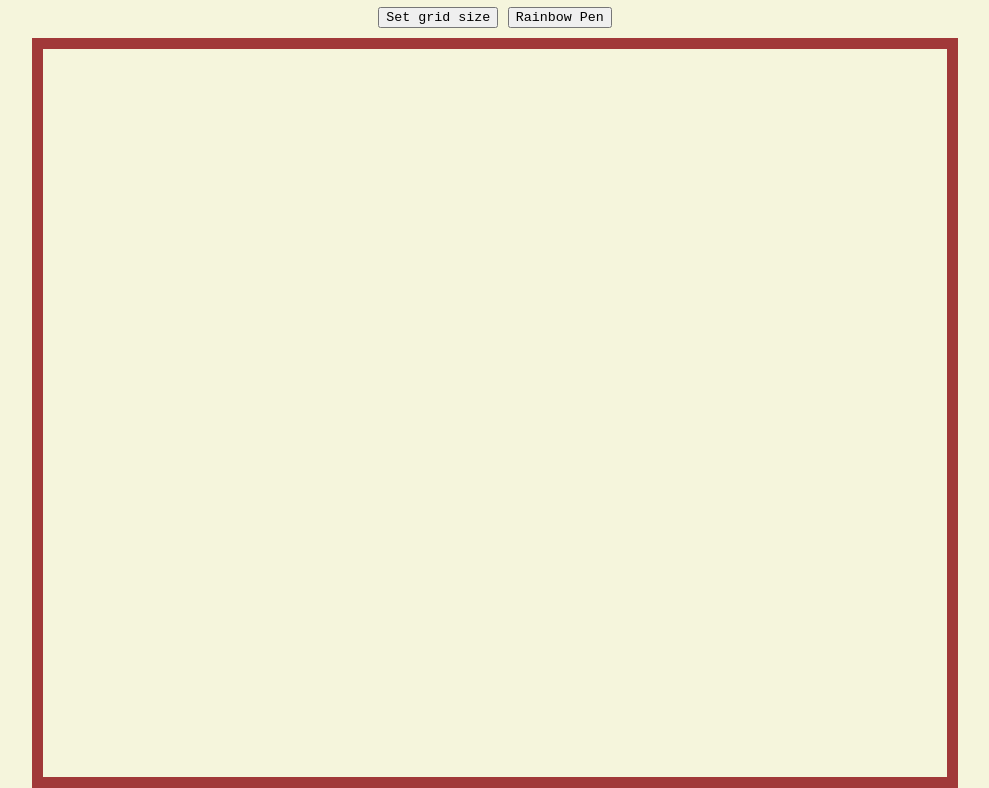
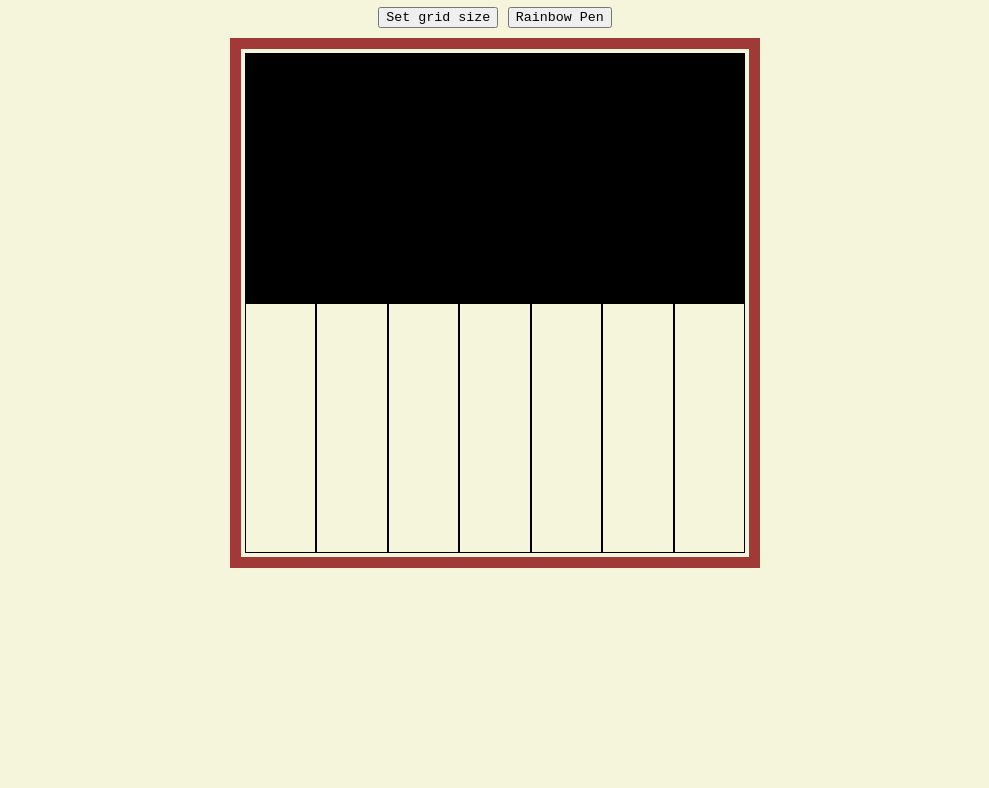
Before and after one commit to Denden-02/Etch_A_Sketch, a plain HTML site: page index.html in a window 1280 px wide. Shown: the part 50-838 px from the top of the page, without its empty margins (145-1134 px from the left). Drawn offline with Linux system fonts and the light colour scheme.

Commit message:
Make the main container an equal box via px
Experimented on inline css flex-basis property.
Changed the box to equal sides using 500px to
accomodate the grid boxes equally.

```diff
--- a/file.js
+++ b/file.js
@@ -0,0 +1,12 @@
+//TODO: continue LOGIC OF STEP 2 pseudocode; 3/20/2025
+// Logic #1 - commit 3/20/25
+function makeGrid() {
+    for (let i=0;i<=256;++i) {
+        let divSet = document.createElement("div")
+        divSet.style.cssText = "border: 1px solid black; flex-grow: 1; flex-shrink: 0;"
+        let mainCont = document.querySelector(".main-container");
+        mainCont.appendChild(divSet);
+    };
+}
+
+makeGrid();
--- a/styles.css
+++ b/styles.css
@@ -2,6 +2,7 @@
 (Display, Dimension, Color, Font, Borders, Governing)
 Governing: Specificity, Inheritance, Rule Order */
 
+/* TODO:CHECK ON CSS MEDIA QUERIES FYI */
 body {
     box-sizing: border-box;
     font-family: 'Courier New', Courier, monospace;
@@ -22,8 +23,9 @@ button {
 div.main-container {
     display: flex;
     margin: 10px auto;
-    height: 90vh;
-    width: 70vw;
+    height: 500px;
+    width: 500px;
     border: 11px solid rgb(161, 57, 57);
     padding: 4px;
+    flex-wrap:wrap;
 }
```
Also changed, not shown: 1 other file.
